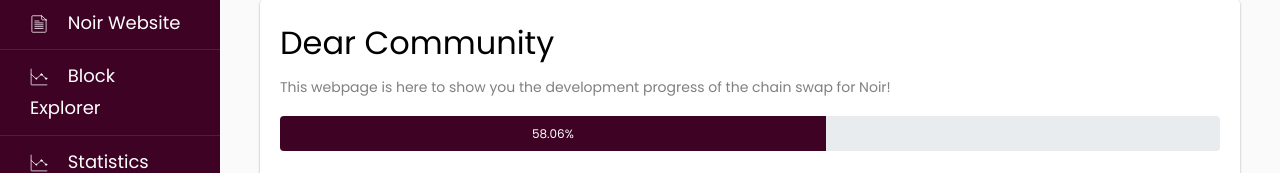
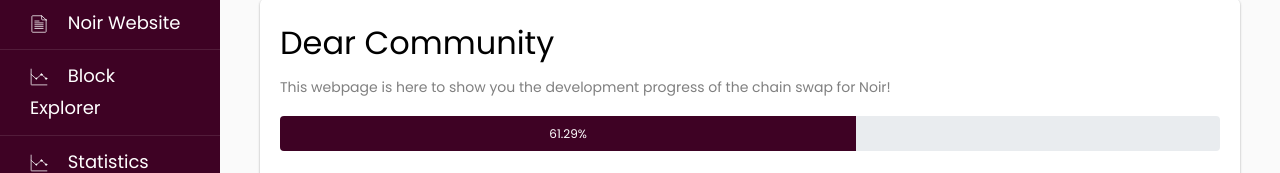
Before and after one commit to noirofficial/noir-swap-development-progress, a plain HTML site: page index.html in a window 1280 px wide. Shown: the part 137-310 px from the top of the page. Drawn offline with nearby package versions, Linux system fonts and the light colour scheme.

Commit message:
Update index.html

```diff
--- a/index.html
+++ b/index.html
@@ -142,8 +142,8 @@
                   <h2>Dear Community</h2>
                   <p>This webpage is here to show you the development progress of the chain swap for Noir!</p>
 				  <div class="progress" style="height: 35px">
-					<div id="progressbar" class="progress-bar progress-bar-success" role="progressbar" aria-valuenow="10000000" aria-valuemin="0" aria-valuemax="125000000" style="width:58.06%;     background-color: #3E0224; height: 35px;">
-						58.06%
+					<div id="progressbar" class="progress-bar progress-bar-success" role="progressbar" aria-valuenow="10000000" aria-valuemin="0" aria-valuemax="125000000" style="width:61.29%;     background-color: #3E0224; height: 35px;">
+						61.29%
 					</div>
 				  </div>
 				  <br>
```
